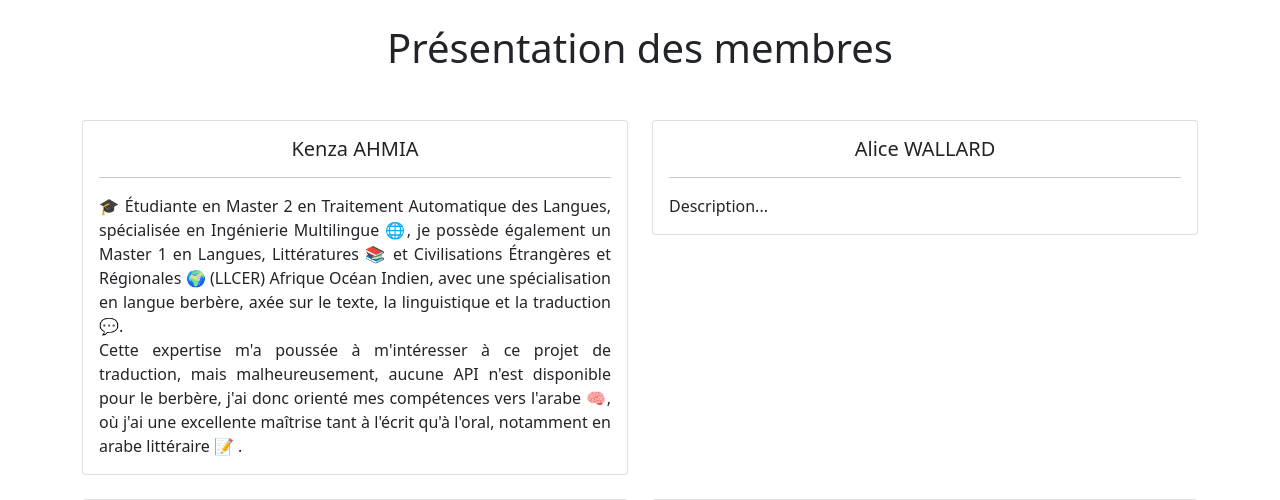
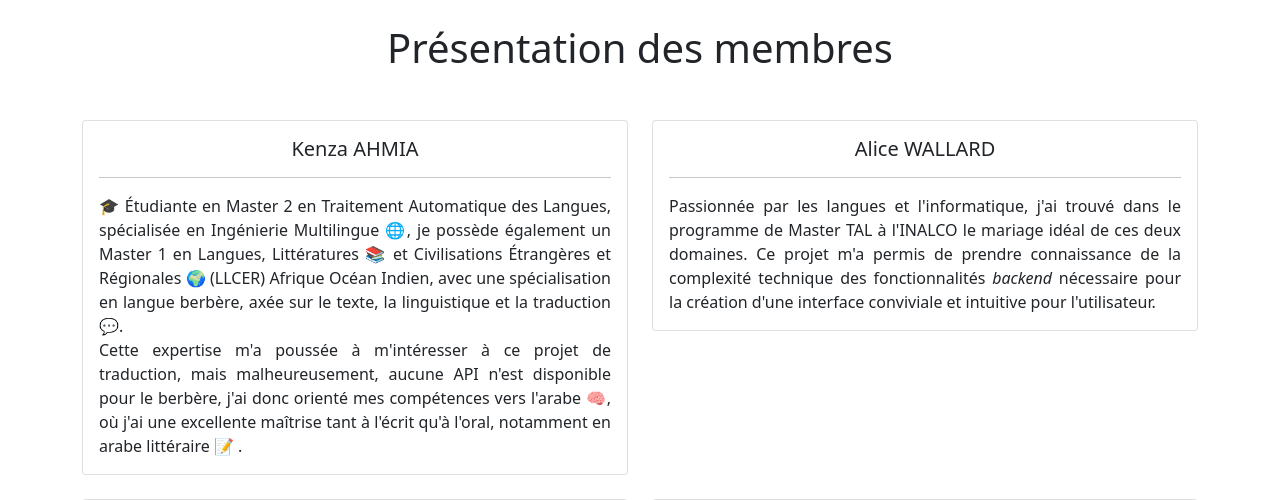
Before and after one commit to KenzaAHMIA/TechniqueWeb, a FastAPI app: page /presentation in a window 1280 px wide. Shown: the part 136-636 px from the top of the page. Run offline with FastAPI, Linux system fonts and the light colour scheme; some libraries are stand-ins or nearby versions.

Commit message:
presentation shami

```diff
--- a/site/templates/presentation.html
+++ b/site/templates/presentation.html
@@ -85,7 +85,11 @@ https://cdn.jsdelivr.net/npm/bootstrap@5.1.3/dist/css/bootstrap.min.css' rel='st
                         <div class="card-body">
                             <h5 class="card-title text-center">Alice WALLARD </h5>
                             <hr>
-                            <p class="card-text">Description...</p>
+                            <p class="card-text">Passionnée par les langues et l'informatique,
+                                j'ai trouvé dans le programme de Master TAL à l'INALCO le mariage idéal de ces deux domaines.
+                                Ce projet m'a permis de prendre connaissance de la complexité technique des fonctionnalités
+                                <i>backend</i> nécessaire pour la création d'une interface conviviale et intuitive pour l'utilisateur.
+                                </p>
                         </div>
                     </div>
                 </div>
```
